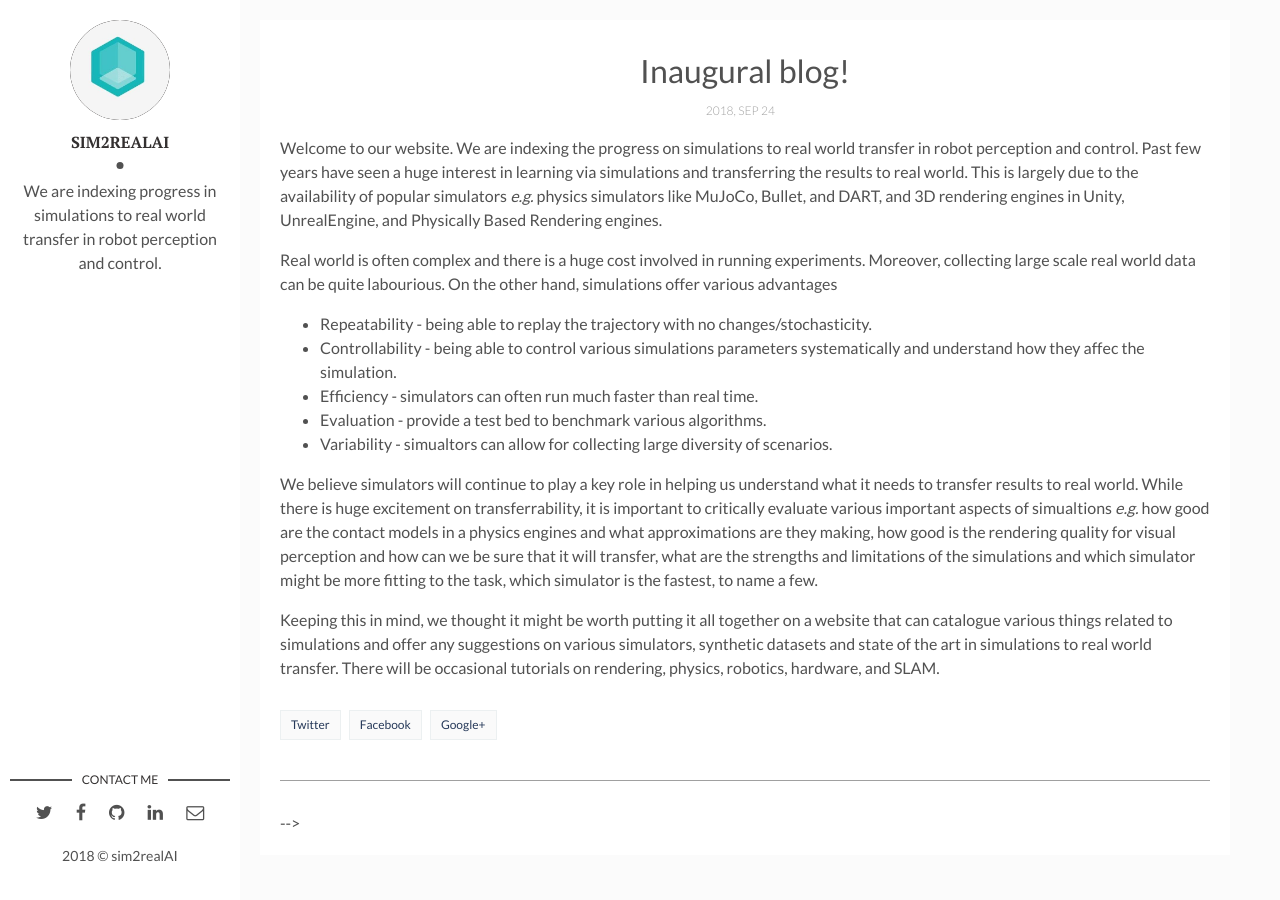
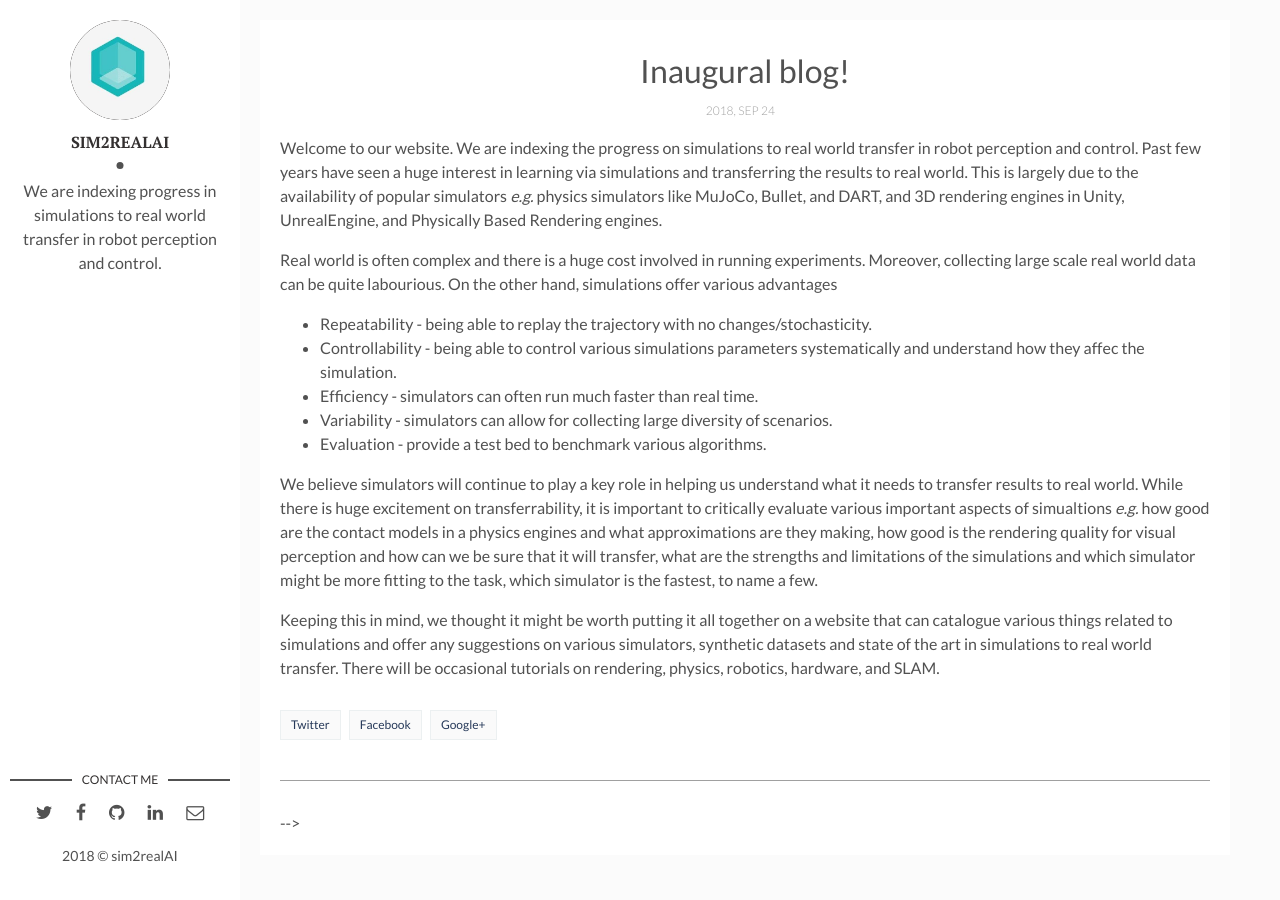
Before and after one commit to sim2realAI/sim2realAI.github.io, a Jekyll site: the page built from _posts/2018-09-24-welcome-to-sim2real-AI.markdown, in a window 1280 px wide. Built offline with Jekyll 4.4.1, drawn with Linux system fonts in a browser that asks for light colours.

Commit message:
update
Signed-off-by: Ankur Handa <ahanda@nvidia.com>

```diff
--- a/_posts/2018-09-24-welcome-to-sim2real-AI.markdown
+++ b/_posts/2018-09-24-welcome-to-sim2real-AI.markdown
@@ -13,8 +13,9 @@ Real world is often complex and there is a huge cost involved in running experim
 * Repeatability - being able to replay the trajectory with no changes/stochasticity.
 * Controllability - being able to control various simulations parameters systematically and understand how they affec the simulation.
 * Efficiency - simulators can often run much faster than real time.
+* Variability - simulators can allow for collecting large diversity of scenarios.
 * Evaluation - provide a test bed to benchmark various algorithms.
-* Variability - simualtors can allow for collecting large diversity of scenarios.
+
 
 We believe simulators will continue to play a key role in helping us understand what it needs to transfer results to real world. While there is huge excitement on transferrability, it is important to critically evaluate various important aspects of simualtions *e.g.* how good are the contact models in a physics engines and what approximations are they making, how good is the rendering quality for visual perception and how can we be sure that it will transfer, what are the strengths and limitations of the simulations and which simulator might be more fitting to the task, which simulator is the fastest, to name a few.
 
```
